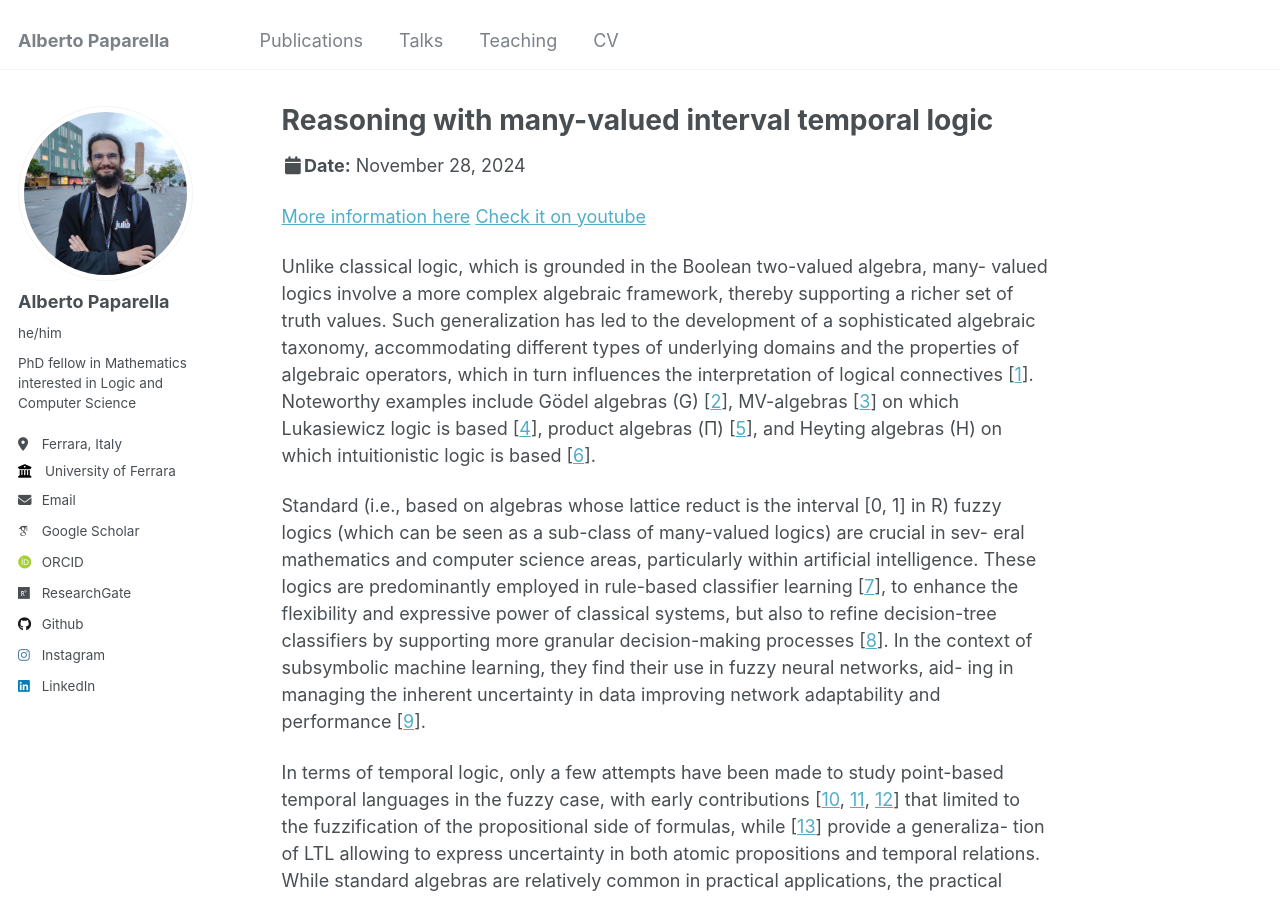
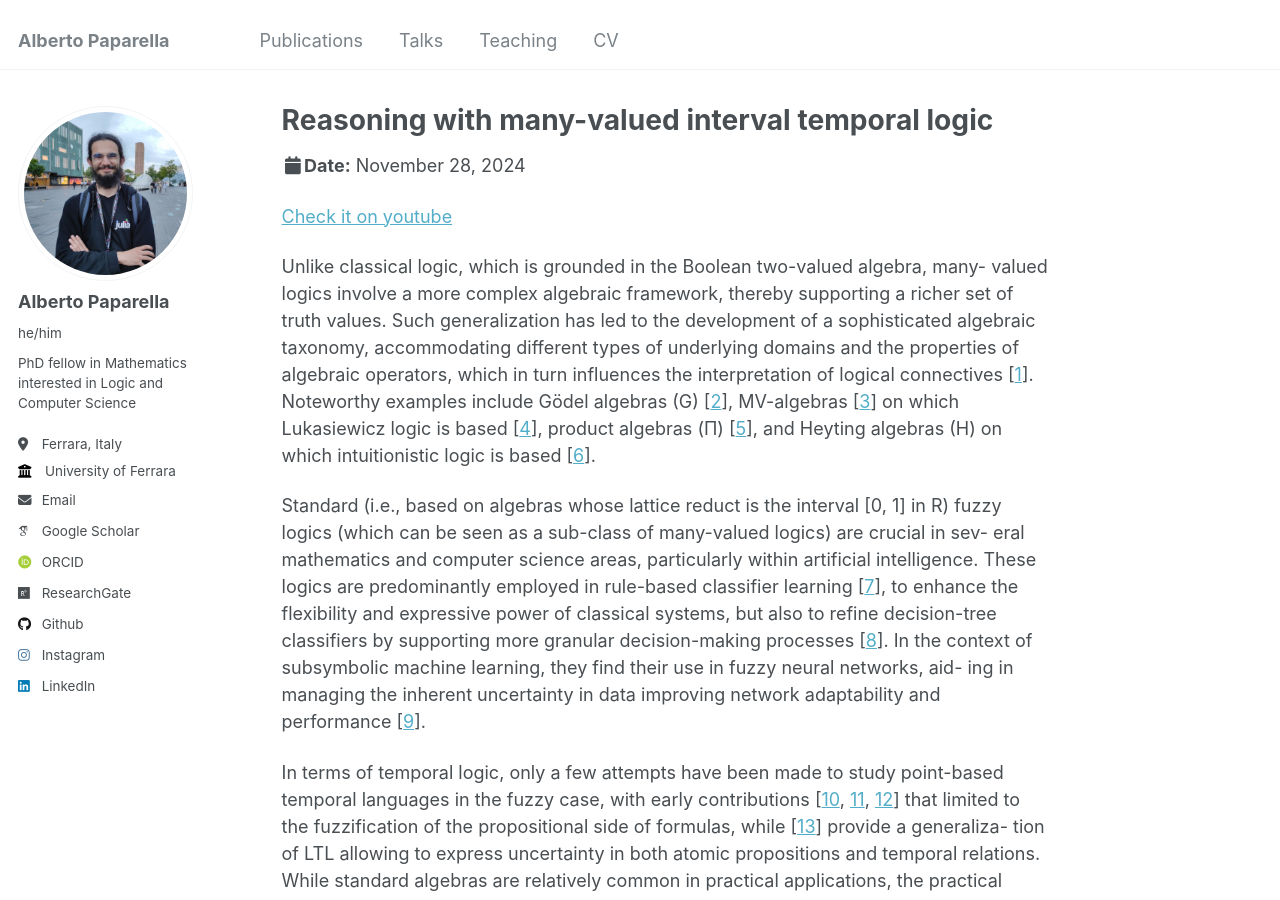
Before and after one commit to alberto-paparella/alberto-paparella.github.io, a Jekyll site: the page built from _talks/2024-11-28-reasoning-with-many-valued-interval-temporal-logic.md, in a window 1280 px wide and 900 px high. Built offline with Jekyll 4.4.1, drawn with Linux system fonts in a browser that asks for light colours; some web fonts are replaced.

Commit message:
Removed broken link

```diff
--- a/_talks/2024-11-28-reasoning-with-many-valued-interval-temporal-logic.md
+++ b/_talks/2024-11-28-reasoning-with-many-valued-interval-temporal-logic.md
@@ -9,7 +9,6 @@ location: "University of Sydney, Sydney, New South Wales, Australia"
 slidesurl: 'http://alberto-paparella.github.io/files/AAL24_presentation.pdf'
 ---
 
-[More information here](https://sites.google.com/view/aalogic/aal-conference-2024)
 [Check it on youtube](https://www.youtube.com/watch?v=Izod5EYytyM&t=9s)
 
 Unlike classical logic, which is grounded in the Boolean two-valued algebra, many-
```
